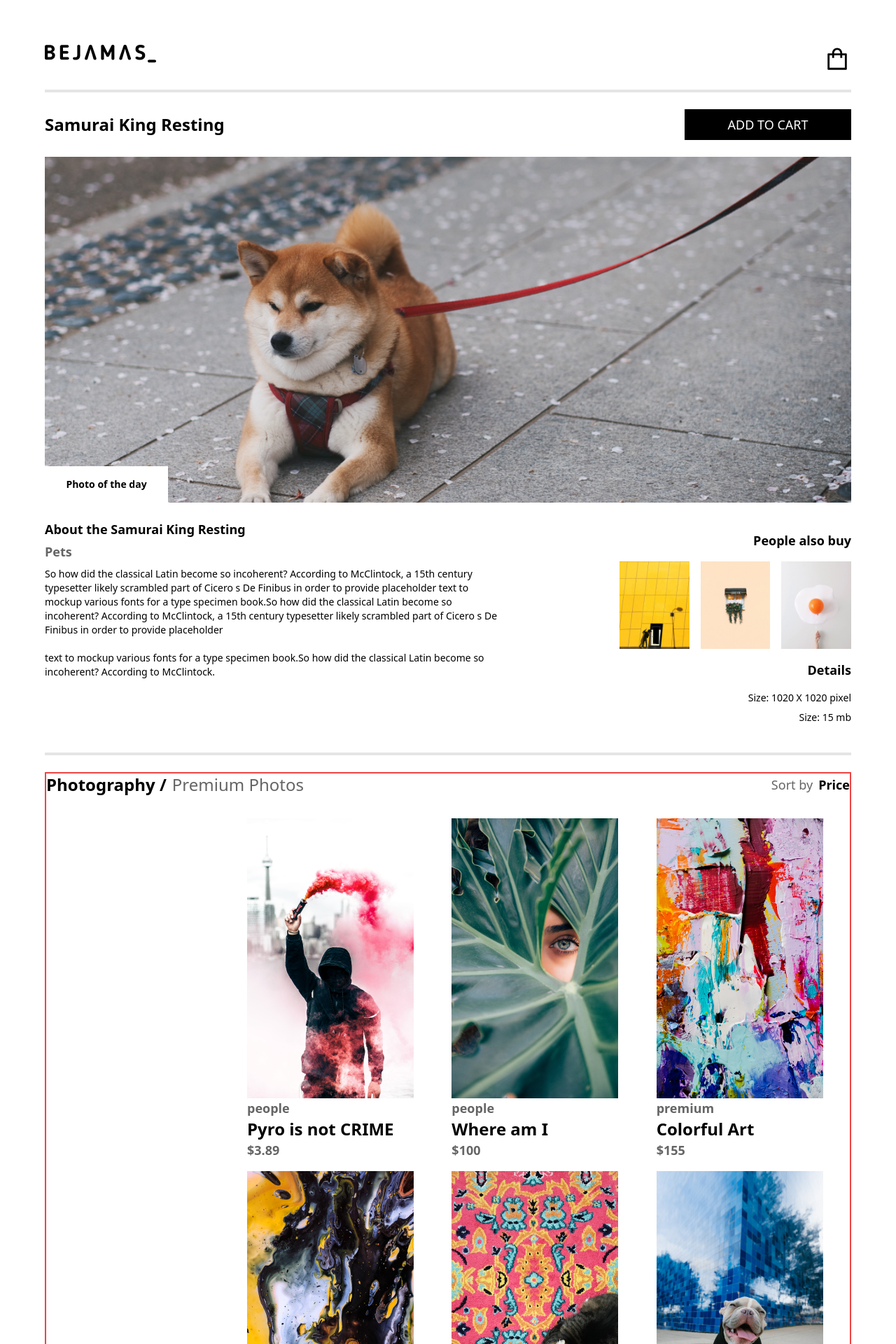
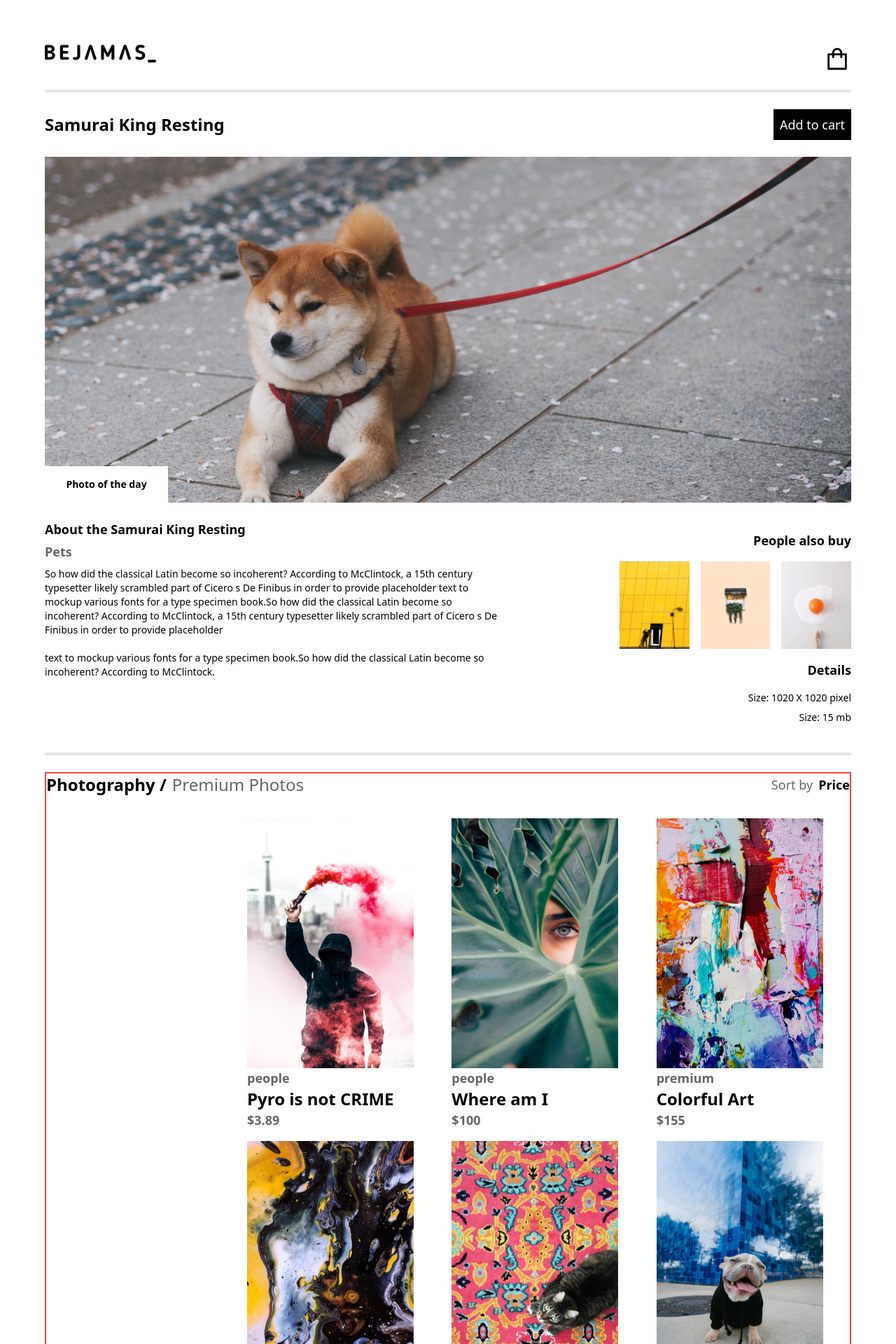
Before and after one commit to MIKY-IO/bi-task, a Next.js app: page / in a window 1280 px wide. Shown: the top 1920 px of the page at 70% size. Built offline with nearby package versions, Linux system fonts and the light colour scheme.

Commit message:
buttonHover css

```diff
--- a/components/sections/Products.jsx
+++ b/components/sections/Products.jsx
@@ -3,23 +3,18 @@ import Image from "next/image";
 import Button from "../ui/Button";
 
 const Products = ({ image, category, name, price }) => {
-  const [isHovered, setIsHovered] = useState(false);
   console.log("hi");
 
   return (
     <div className="flex flex-1 flex-col w-full max-sm:w-full relative">
-      <div
-        className="relative"
-        onMouseEnter={() => setIsHovered(true)}
-        onMouseLeave={() => setIsHovered(false)}
-      >
-        <Image src={image.src} alt="pictures" className="h-[400px] w-[238px]" />
+      <div className="relative w-[238px] group">
+        <Image src={image.src} alt="pictures" className="w-full aspect-[2/3]" />
 
-        {isHovered && (
-          <div className="absolute bottom-0 left-0 right-0 ">
-            <Button />
-          </div>
-        )}
+        <div className="hidden absolute bottom-0 left-0 right-0 group-hover:block">
+          <button className="flex justify-center items-center h-11 w-full border text-lg bg-black text-white border-black px-2">
+            ADD TO CART
+          </button>
+        </div>
       </div>
 
       <p className="font-bold text-lg text-[#656565]">{category}</p>
--- a/components/ui/Button.jsx
+++ b/components/ui/Button.jsx
@@ -1,7 +1,9 @@
 const Button = () => {
+  const text = "Add to cart";
+
   return (
-    <button className="flex justify-center items-center w-[238px] h-11 border text-lg bg-black text-white border-black">
-      ADD TO CART
+    <button className="flex justify-center items-center h-11 border text-lg bg-black text-white border-black px-2">
+      {text}
     </button>
   );
 };
```
